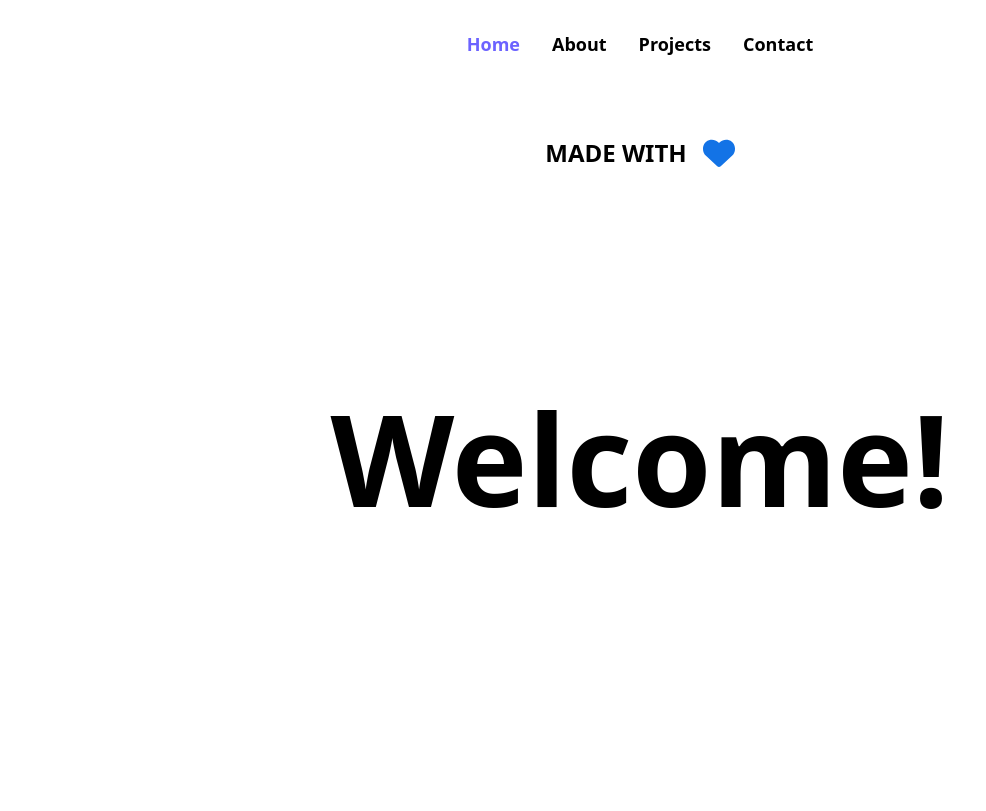
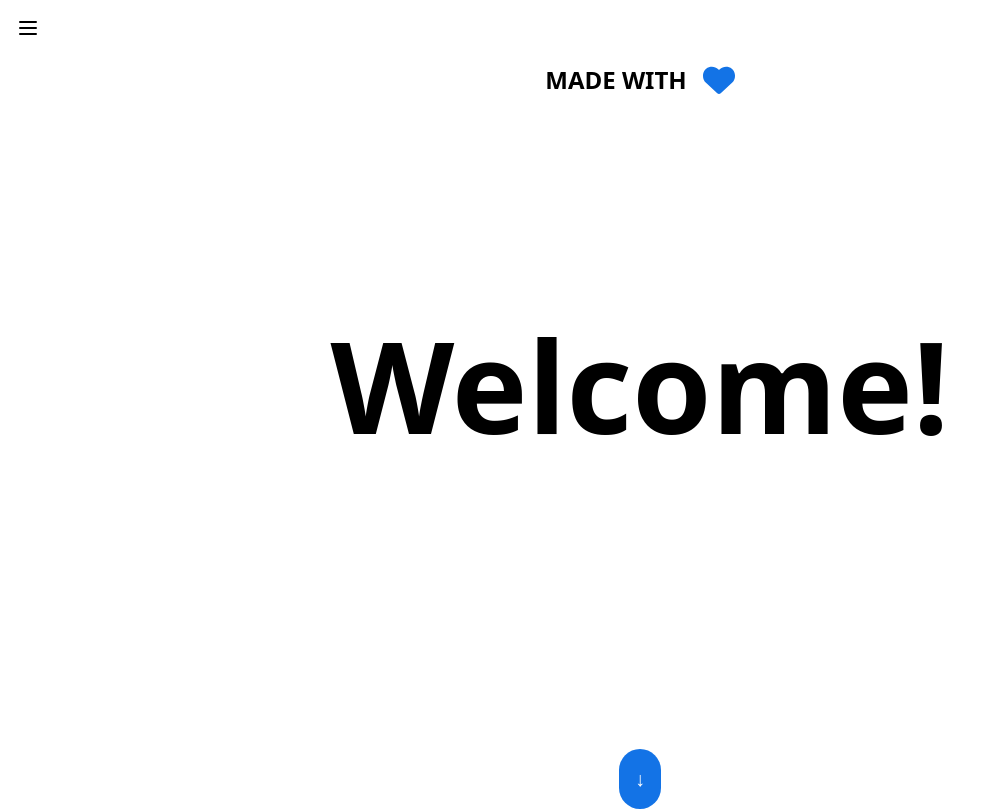
Before and after one commit to linusehle/linusehle-portfolio, a Vue app: page / in a window 1280 px wide. Shown: the top 811 px of the page, without its empty margins (0-986 px from the left). Built offline with nearby package versions, Linux system fonts and the light colour scheme.

Commit message:
feat: changed hamburger menu in navbar

```diff
--- a/src/components/Navbar.vue
+++ b/src/components/Navbar.vue
@@ -1,7 +1,7 @@
 <template>
-    <header class="md:flex md:justify-center md:items-center">
-      <div class="flex items-center justify-between py-3 sm:p-0">
-        <div class="pt-4 px-4 pb-4 sm:hidden">
+    <header class="fixed  md:flex md:items-center">
+      <div class="flex items-center py-3 sm:p-0">
+        <div class="pt-4 px-4 pb-4">
           <button @click="isOpen = !isOpen" type="button" class="block text-black focus:text-black focus:outline-none">
             <svg class="h-6 w-6 fill-current" viewBox="0 0 24 24">
               <path v-if="isOpen" fill-rule="evenodd" d="M18.278 16.864a1 1 0 0 1-1.414 1.414l-4.829-4.828-4.828 4.828a1 1 0 0 1-1.414-1.414l4.828-4.829-4.828-4.828a1 1 0 0 1 1.414-1.414l4.829 4.828 4.828-4.828a1 1 0 1 1 1.414 1.414l-4.828 4.829 4.828 4.828z"/>
@@ -10,10 +10,10 @@
           </button>
         </div>
       </div>
-      <nav :class="isOpen ? 'flex' : 'hidden'" class="sm:flex">
-        <ul class="flex flex-col space-y-4 sm:flex-row sm:space-y-0 sm:space-x-8 justify-start sm:items-center pt-8 pb-4">
+      <nav :class="isOpen ? 'flex' : 'hidden'" class="">
+        <ul class="flex flex-col space-y-4 pt-8 pb-4">
             <li>
-              <router-link class="text-lg font-semibold leading-6 hover:text-[#6c63ff]" :class="{'text-[#6c63ff]': $route.path === '/'}" to="/">Home</router-link>
+              <router-link class="text-lg font-semibold leading-6 hover:text-[#6c63ff]" :class="{'text-[#5953ce]': $route.path === '/'}" to="/">Home</router-link>
             </li>
             <li>
               <router-link class="text-lg font-semibold leading-6 hover:text-[#6c63ff]" :class="{'text-[#6c63ff]': $route.path === '/about'}" to="/">About</router-link>
```
